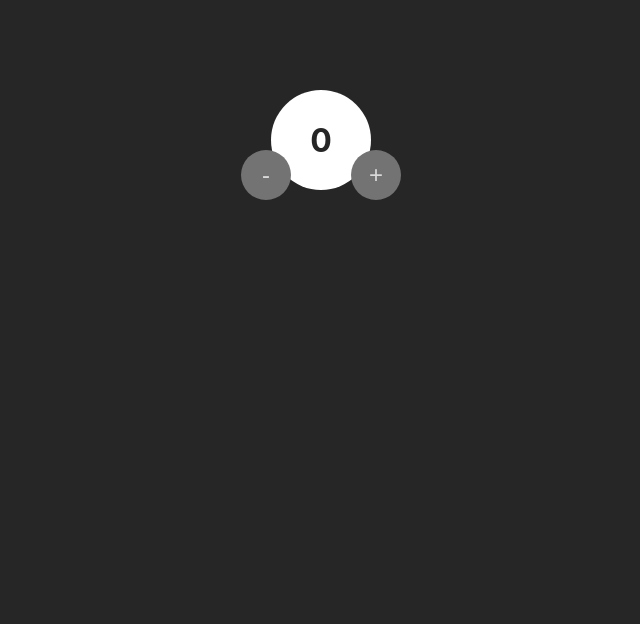
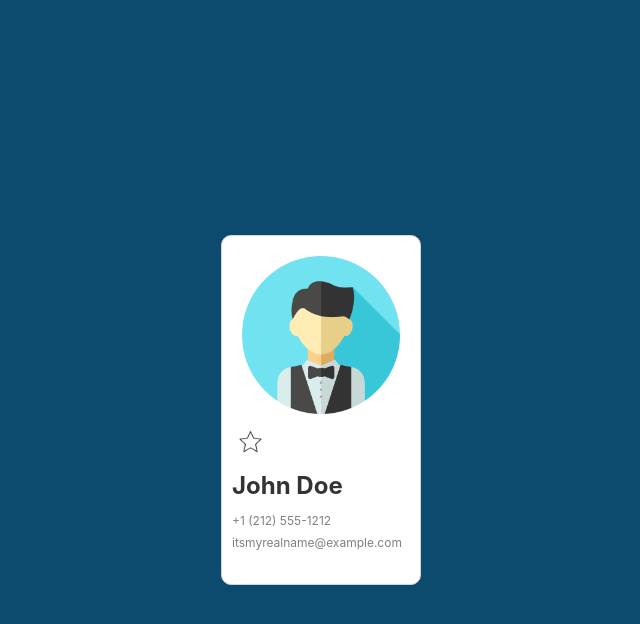
Before and after one commit to mourice-dev/Scrimba-app-typescript-React, a React (Vite) app: page / in a window 1280 px wide. Shown: the top 624 px of the page, without its empty margins (319-959 px from the left). Built offline with nearby package versions, Linux system fonts and the light colour scheme.

Commit message:
Refactor Star component to use props for filled state; update User component to pass correct prop and adjust imports

```diff
--- a/components/Star.tsx
+++ b/components/Star.tsx
@@ -1,14 +1,20 @@
+/** @format */
+import starFilled from "../src/assets/images/star-filled.png";
+import starEmpty from "../src/assets/images/star-empty.png";
+
 export default function Star(props) {
+
+  const starIcon = props.isFilled ? starFilled : starEmpty;
+
   return (
+
     <button
-        aria-pressed={contact.isFavorite}
-        aria-label={
-          contact.isFavorite ? "Remove from favorites" : "Add to favorites"
-        }
+      aria-pressed={props.isFilled}
+      aria-label={props.isFilled ? "Remove from favorites" : "Add to favorites"}
       className='favorite-button'>
       <img
-          src={props.starIcon}
-          alt={contact.isFavorite ? "filled star icon" : "empty star icon"}
+        src={starIcon}
+        alt={props.isFilled ? "filled star icon" : "empty star icon"}
         className='favorite'
       />
     </button>
--- a/components/User.tsx
+++ b/components/User.tsx
@@ -1,8 +1,7 @@
 /** @format */
 import React from "react";
 import avatar from "../src/assets/images/user.png";
-import starFilled from "../src/assets/images/star-filled.png";
-import starEmpty from "../src/assets/images/star-empty.png";
+
 import Star from "./Star";
 export default function User() {
   const [contact, setContact] = React.useState({
@@ -13,7 +12,7 @@ export default function User() {
     isFavorite: false,
   });
 
-  const starIcon = contact.isFavorite ? starFilled : starEmpty;
+
 
   function toggleFavorite(): void {
     setContact((prevContact) => ({
@@ -31,7 +30,7 @@ export default function User() {
           alt='User profile picture of John Doe'
         />
         <div className='info'>
-          <Star sc={isFilled} />
+          <Star isFilled={contact.isFavorite} />
           <h2 className='name'>
             {contact.firstName} {contact.lastName}
           </h2>
--- a/src/index.css
+++ b/src/index.css
@@ -125,7 +125,7 @@ button:hover {
     color: white;
 } */
 
-* {
+/* * {
     box-sizing: border-box;
 }
 
@@ -305,4 +305,64 @@ body {
 .minus {
     margin-right: -20px;
     z-index: 1;
+} */
+ * {
+    box-sizing: border-box;
 }
+
+body {
+    background-color: #0C4A6E;
+    margin: 0;
+    font-family: "Inter", sans-serif;
+}
+
+main {
+    height: 100vh;
+    display: flex;
+    justify-content: center;
+    align-items: center;
+}
+
+.card {
+    background-color: white;
+    width: 200px;
+    border: 1px solid lightgray;
+    border-radius: 10px;
+    height: 350px;
+}
+
+.card .avatar {
+    width: 100%;
+    padding: 10%;
+    padding-bottom: 0;
+}
+
+.card .name {
+    margin-block: 13px;
+    color: #333333;
+}
+
+.card .info {
+    padding: 10px;
+}
+
+.card .favorite {
+    width: 25px;
+    cursor: pointer;
+}
+
+.card .contact {
+    font-size: 0.75rem;
+    color: gray;
+    margin-block: 7px;
+}
+
+.card .favorite-button {
+    border: none;
+    background: transparent;
+}
+
+.card .favorite-button:active {
+    transform: none;
+    box-shadow: none;
+}
--- a/src/main.tsx
+++ b/src/main.tsx
@@ -6,13 +6,13 @@ import "./index.css";
 // import Header from "../components/Header";
 // import List from "../components/List";
 // import Mains from "../components/Mains";
-// import User from "../components/User";
+import User from "../components/User";
 // import Forms from "../components/Forms";
-import Counting from "../components/Counting";
+// import Counting from "../components/Counting";
 
 createRoot(document.getElementById("root")!).render(
   <StrictMode>
 
-    < Counting />
+    < User />
   </StrictMode>,
 );
```
Lines whose indentation alone changed are shown as unchanged.
